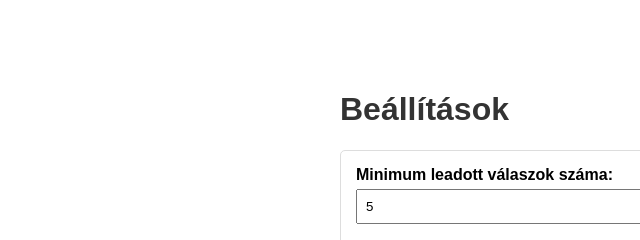
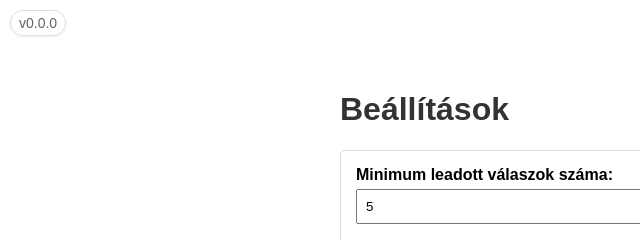
Before and after one commit to ggeerrggoo/KompetenciaExtension, a website with bundled scripts: page settings_files/options.html in a window 1280 px wide. Shown: the top 240 px of the page, 0-640 px from the left. Built offline with nearby package versions, Linux system fonts and the light colour scheme; some packages are replaced by stand-ins of ours; no server answers.

Commit message:
add version number to settings page

```diff
--- a/settings_files/options.html
+++ b/settings_files/options.html
@@ -44,9 +44,23 @@
         button:hover {
             background-color: #106ebe;
         }
+        #version-badge {
+            position: fixed;
+            top: 10px;
+            left: 10px;
+            padding: 4px 8px;
+            font-size: 14px;
+            color: #666;
+            background: rgba(255, 255, 255, 0.9);
+            border: 1px solid #ddd;
+            border-radius: 999px;
+            box-shadow: 0 1px 3px rgba(0, 0, 0, 0.08);
+            z-index: 1000;
+        }
     </style>
 </head>
 <body>
+    <div id="version-badge"></div>
     <h1>Beállítások</h1>
 
     <div class="option-group">
--- a/settings_files/options.js
+++ b/settings_files/options.js
@@ -196,6 +196,16 @@ function setNotSavedStatus() {
     status.textContent = 'Mentés szükséges!';
 }
 
+function showExtensionVersion() {
+    const versionBadge = document.getElementById('version-badge');
+    if (!versionBadge) {
+        return;
+    }
+
+    const manifest = chrome.runtime.getManifest();
+    versionBadge.textContent = `v${manifest.version}`;
+}
+
 document.getElementById('minvotes').addEventListener('input', function() {
     setNotSavedStatus();
 });
@@ -220,6 +230,7 @@ document.addEventListener('keydown', function(event) {
 });
 
 document.addEventListener('DOMContentLoaded', async function() {
+    showExtensionVersion();
     await loadApiMinValues();
     restoreOptions();
 });
@@ -235,6 +246,7 @@ window.addEventListener('beforeunload', (event) => {
 });
 // Initial load
 (async function() {
+    showExtensionVersion();
     await loadApiMinValues();
     restoreOptions();
 })();
```
Also changed, not shown: manifest.json.
